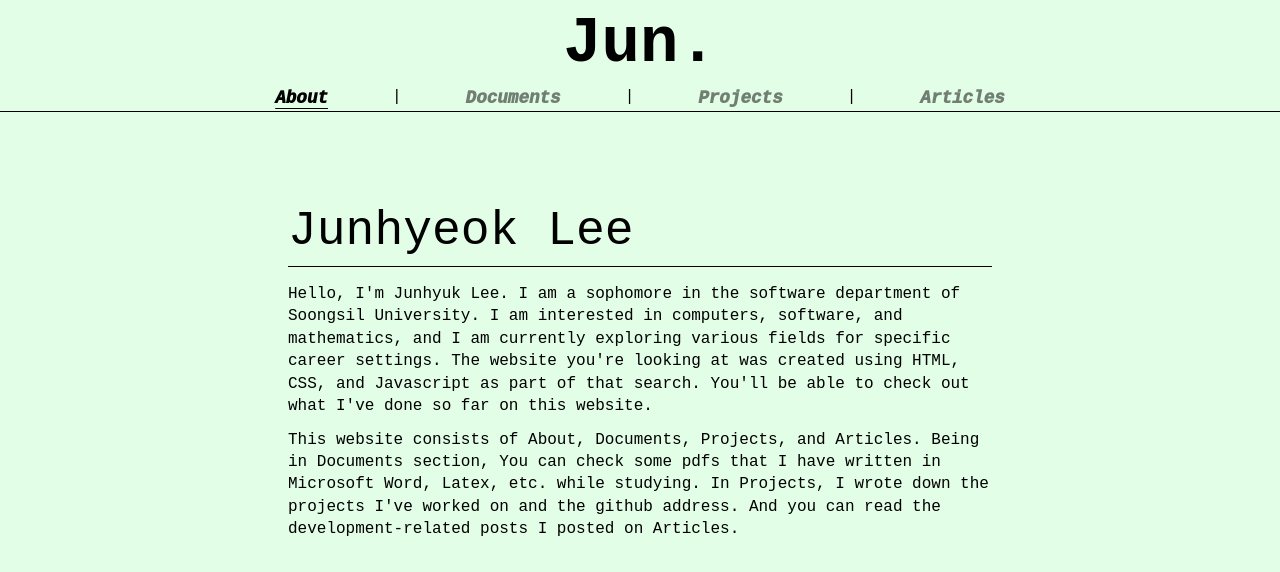
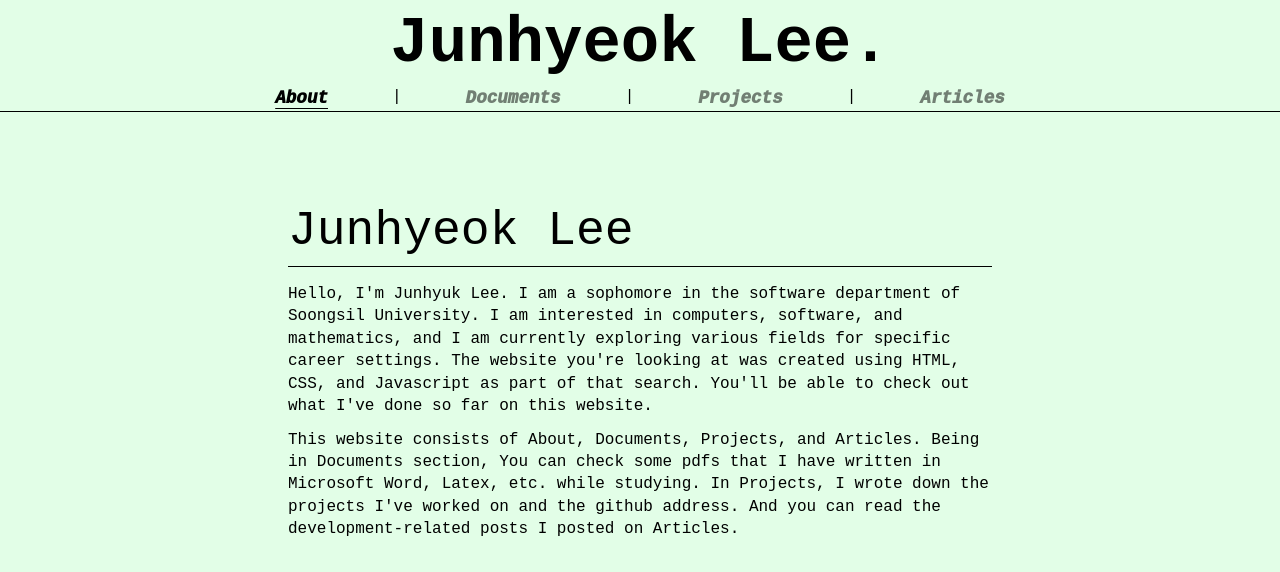
Before and after one commit to wnsx0000/githubpages-2024-web-HtmlCssJavascript, a plain HTML site: page index.html in a window 1280 px wide. Shown: the top 572 px of the page. Drawn offline with Linux system fonts and the light colour scheme; a web font is replaced by a local one.

Commit message:
240818, 1539

```diff
--- a/index.html
+++ b/index.html
@@ -24,7 +24,7 @@
         <!--header start-->
         <header>
             <div class="container">
-                <p class="header_title">Jun.</p>
+                <p class="header_title">Junhyeok Lee.</p>
                 <nav>
                     <button class="button_sel" type="button" onclick="location.href='index.html'">About</button>
                     <p>|</p>
```
